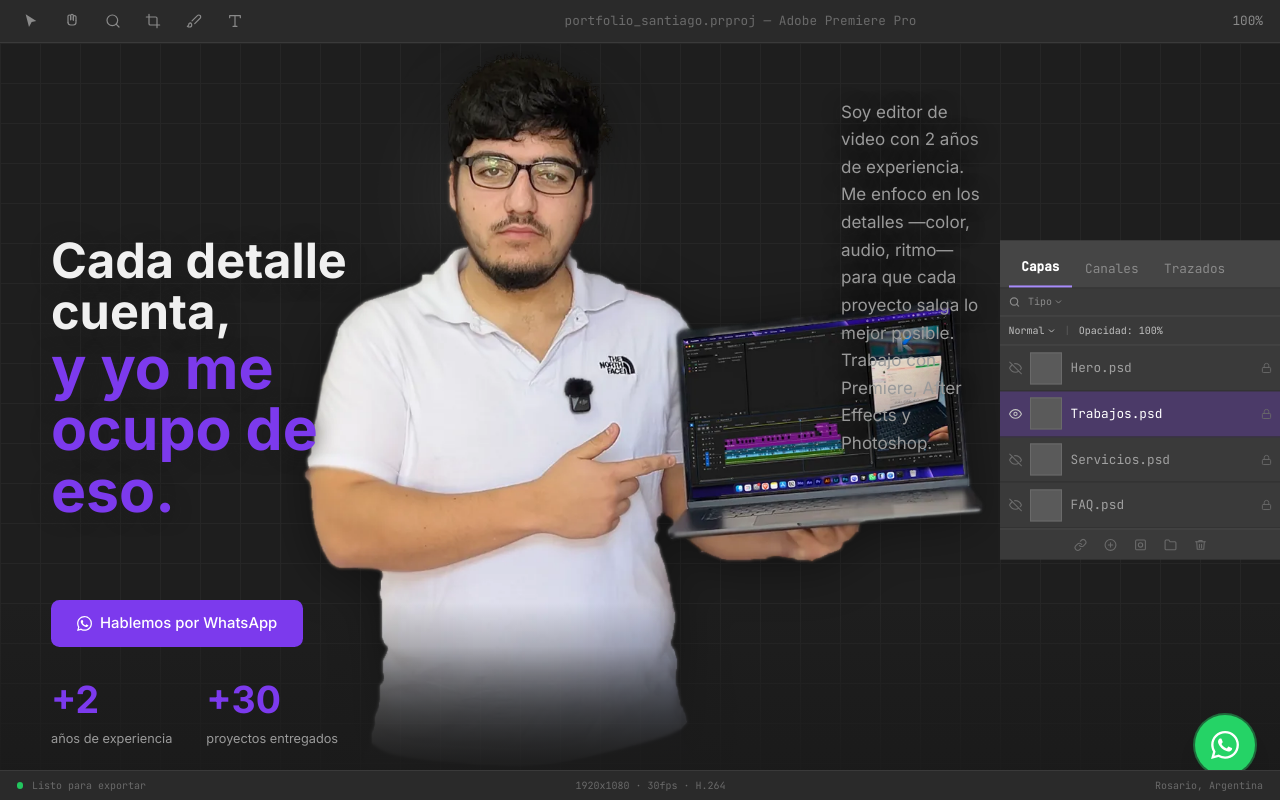
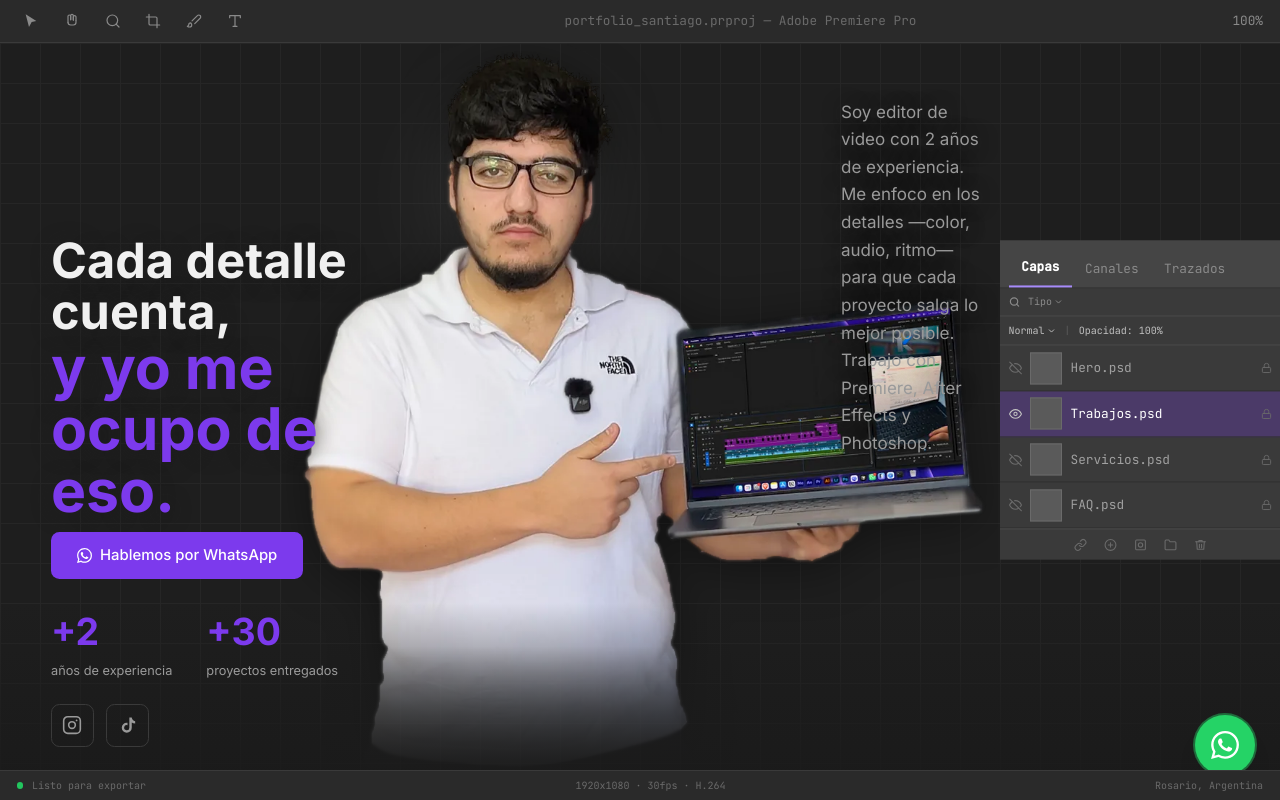
Before and after one commit to https-Santiago/portfolio-santiago-freelance, a React (Vite) app: page / in a window 1280 px wide. Shown: the top 800 px of the page. Built offline with nearby package versions, Linux system fonts and the light colour scheme.

Commit message:
Sumar Instagram y TikTok (@santiferlatti) en Hero y Contacto + sameAs en schema

```diff
--- a/index.html
+++ b/index.html
@@ -84,7 +84,10 @@
         "Adobe After Effects",
         "Adobe Photoshop"
       ],
-      "sameAs": []
+      "sameAs": [
+        "https://instagram.com/santiferlatti",
+        "https://www.tiktok.com/@santiferlatti"
+      ]
     }
     </script>
 
--- a/src/components/Hero.jsx
+++ b/src/components/Hero.jsx
@@ -1,4 +1,5 @@
 import { motion } from 'framer-motion'
+import SocialLinks from './SocialLinks'
 
 const WA_LINK = `https://wa.me/5493464692656?text=${encodeURIComponent('Hola Santiago! Vi tu portfolio y quiero consultarte sobre edición de video.')}`
 
@@ -101,6 +102,10 @@ export default function Hero() {
             </div>
           ))}
         </motion.div>
+
+        <motion.div {...fadeUp(0.5)} className="mt-7">
+          <SocialLinks className="justify-center" />
+        </motion.div>
       </div>
 
       {/* ═══════ CAPA 1: FOTO (desktop ≥ lg) ═══════ */}
@@ -187,6 +192,8 @@ export default function Hero() {
               </div>
             ))}
           </motion.div>
+
+          <SocialLinks />
         </div>
       </motion.div>
 
--- a/src/components/Servicios.jsx
+++ b/src/components/Servicios.jsx
@@ -1,4 +1,5 @@
 import { motion } from 'framer-motion'
+import SocialLinks from './SocialLinks'
 
 const WA_LINK = `https://wa.me/5493464692656?text=${encodeURIComponent('Hola Santiago! Quiero consultarte sobre el servicio de edición de video.')}`
 
@@ -346,6 +347,11 @@ export default function Servicios() {
                     </svg>
                     HABLEMOS POR WHATSAPP
                   </a>
+
+                  <div className="mt-4 flex items-center justify-center gap-3">
+                    <span className="font-mono text-[11px]" style={{ color: '#8a8a8a' }}>También en redes</span>
+                    <SocialLinks iconClassName="w-9 h-9" />
+                  </div>
                 </div>
               </div>
             </div>
--- /dev/null
+++ b/src/components/SocialLinks.jsx
@@ -0,0 +1,39 @@
+export const SOCIALS = {
+  instagram: 'https://instagram.com/santiferlatti',
+  tiktok: 'https://www.tiktok.com/@santiferlatti',
+}
+
+function InstagramIcon() {
+  return (
+    <svg width="20" height="20" viewBox="0 0 24 24" fill="none" stroke="currentColor" strokeWidth="1.9" strokeLinecap="round" strokeLinejoin="round">
+      <rect x="2" y="2" width="20" height="20" rx="5" />
+      <circle cx="12" cy="12" r="4" />
+      <circle cx="17.5" cy="6.5" r="1.1" fill="currentColor" stroke="none" />
+    </svg>
+  )
+}
+
+function TikTokIcon() {
+  return (
+    <svg width="20" height="20" viewBox="0 0 24 24" fill="currentColor">
+      <path d="M16.5 3c.3 2.2 1.9 4 4.1 4.4v2.8a7.7 7.7 0 0 1-4.1-1.2v6.2a6 6 0 1 1-6-6c.3 0 .6 0 .9.07v2.9a3.1 3.1 0 1 0 2.2 3V3h2.9z" />
+    </svg>
+  )
+}
+
+/**
+ * Links a redes. variant: 'light' (sobre fondo oscuro) por defecto.
+ */
+export default function SocialLinks({ className = '', iconClassName = '' }) {
+  const base = `inline-flex items-center justify-center w-10 h-10 rounded-lg border border-base-border text-base-muted hover:text-accent hover:border-accent focus:text-accent focus:border-accent focus:outline-none transition-colors duration-200 ${iconClassName}`
+  return (
+    <div className={`flex items-center gap-3 ${className}`}>
+      <a href={SOCIALS.instagram} target="_blank" rel="noopener noreferrer" aria-label="Instagram de Santiago Ferlatti" className={base}>
+        <InstagramIcon />
+      </a>
+      <a href={SOCIALS.tiktok} target="_blank" rel="noopener noreferrer" aria-label="TikTok de Santiago Ferlatti" className={base}>
+        <TikTokIcon />
+      </a>
+    </div>
+  )
+}
```
